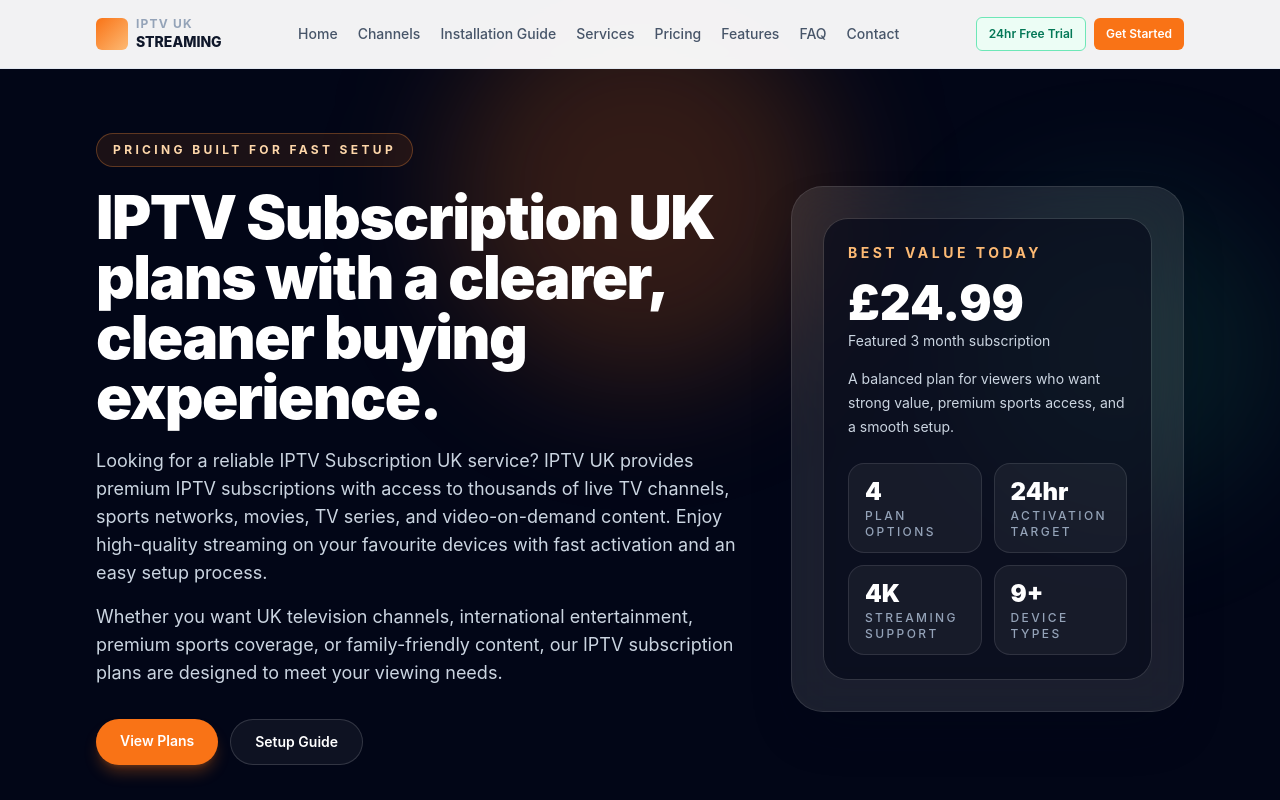
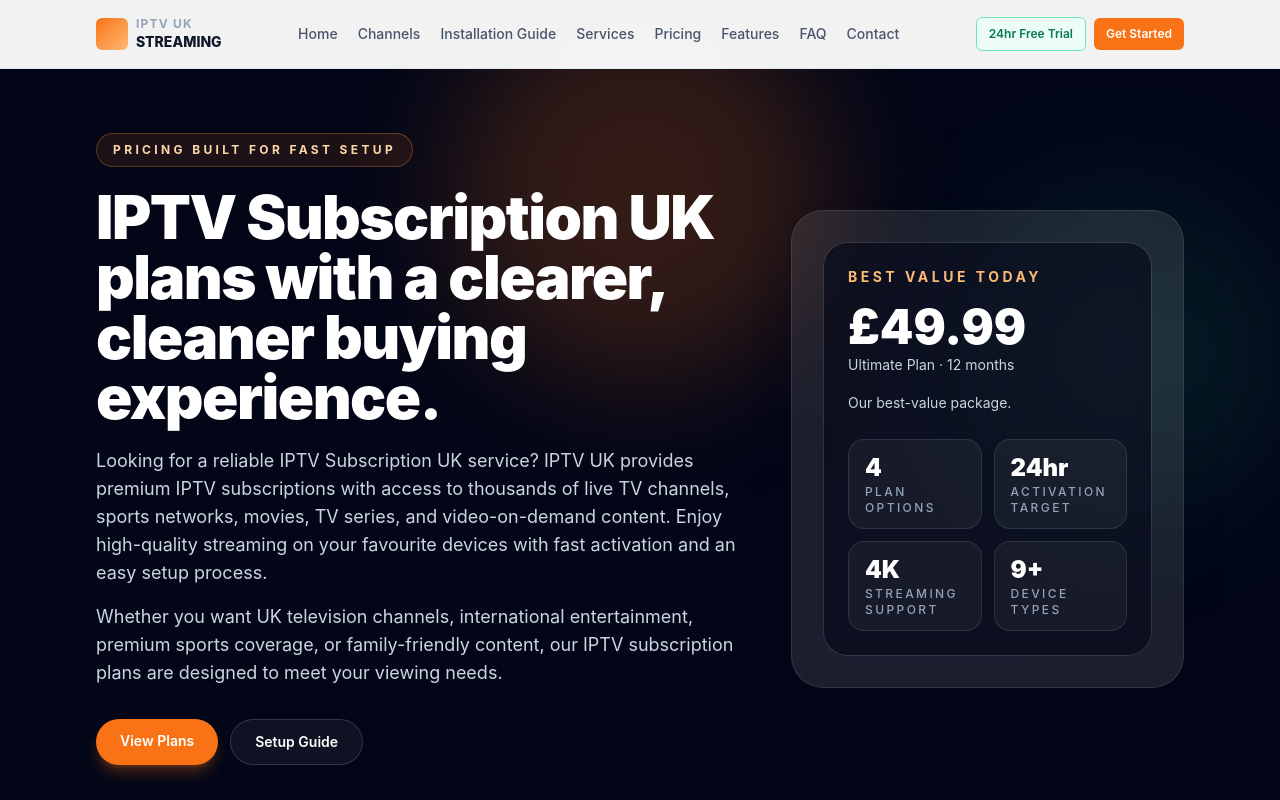
Before and after one commit to moeenmalik1/iptvUK, a Next.js app: page /pricing in a window 1280 px wide. Shown: the top 800 px of the page. Built offline with nearby package versions, Linux system fonts and the light colour scheme.

Commit message:
Show the 12-month plan in the pricing page's Best Value card
The hero "Best value today" card was hardcoded to the old 3-month
price/copy. It now pulls the featured plan (Ultimate Plan, £49.99,
12 months) dynamically from data/plans.js.

```diff
--- a/app/pricing/page.js
+++ b/app/pricing/page.js
@@ -139,6 +139,8 @@ function InfoGrid({ title, description, items }) {
 }
 
 export default function PricingPage() {
+  const featuredPlan = plans.find((plan) => plan.featured) ?? plans[0];
+
   return (
     <main className="relative overflow-hidden bg-slate-950 text-slate-100">
       <div className="pointer-events-none absolute inset-0 overflow-hidden">
@@ -189,11 +191,9 @@ export default function PricingPage() {
             <div className="rounded-[2rem] border border-white/10 bg-white/10 p-6 shadow-2xl shadow-slate-950/30 backdrop-blur-xl sm:p-8">
               <div className="rounded-[1.5rem] bg-slate-950/60 p-6 ring-1 ring-white/10">
                 <p className="text-sm font-bold uppercase tracking-[0.25em] text-orange-300">Best value today</p>
-                <p className="mt-4 text-5xl font-black text-white">£24.99</p>
-                <p className="mt-1 text-sm text-slate-300">Featured 3 month subscription</p>
-                <p className="mt-4 text-sm leading-6 text-slate-300">
-                  A balanced plan for viewers who want strong value, premium sports access, and a smooth setup.
-                </p>
+                <p className="mt-4 text-5xl font-black text-white">£{featuredPlan.price}</p>
+                <p className="mt-1 text-sm text-slate-300">{featuredPlan.name} &middot; {featuredPlan.per}</p>
+                <p className="mt-4 text-sm leading-6 text-slate-300">{featuredPlan.note}</p>
                 <div className="mt-6 grid gap-3 sm:grid-cols-2">
                   {stats.map((stat) => (
                     <div key={stat.label} className="rounded-2xl border border-white/10 bg-white/5 px-4 py-3">
```
